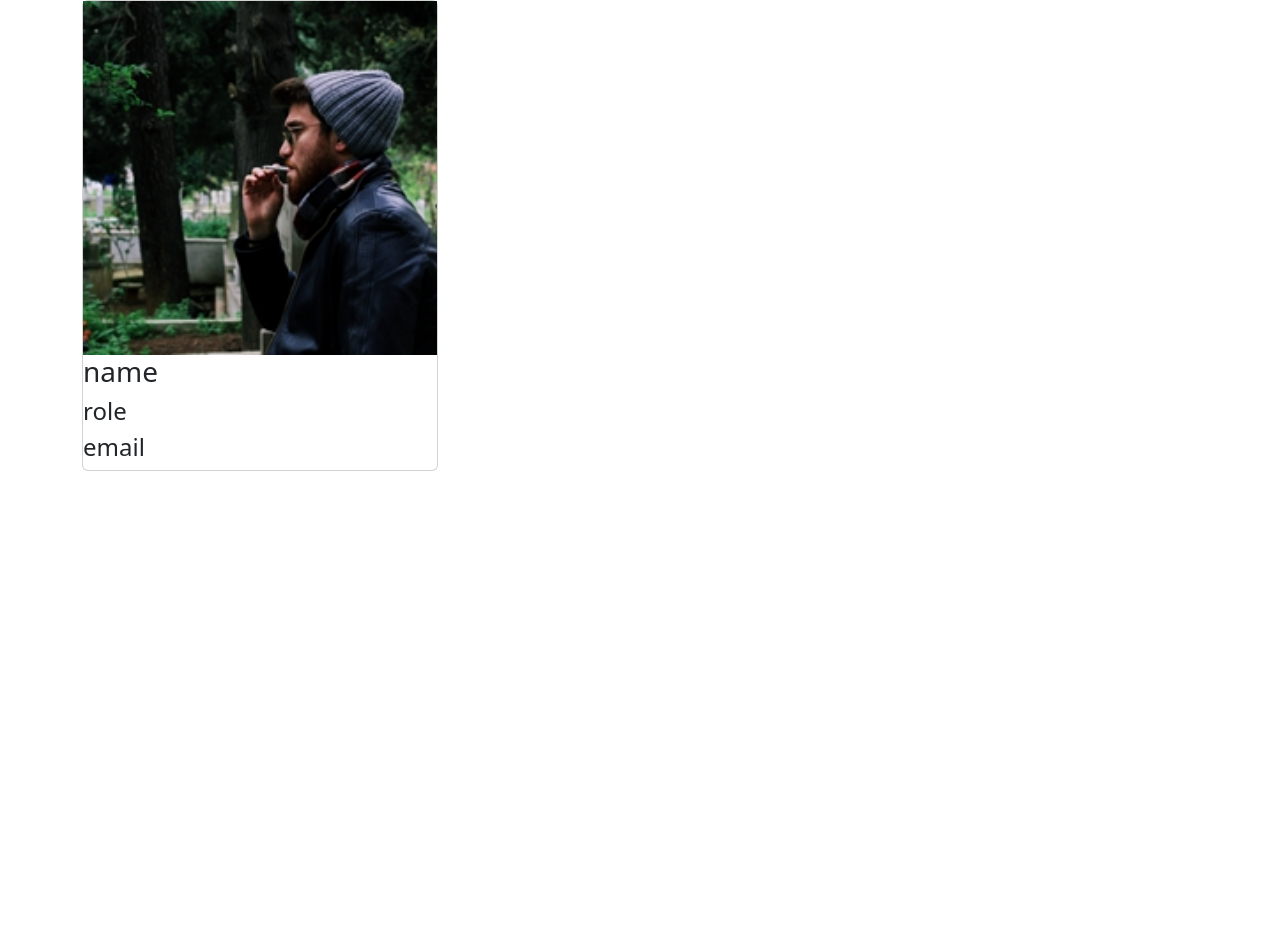
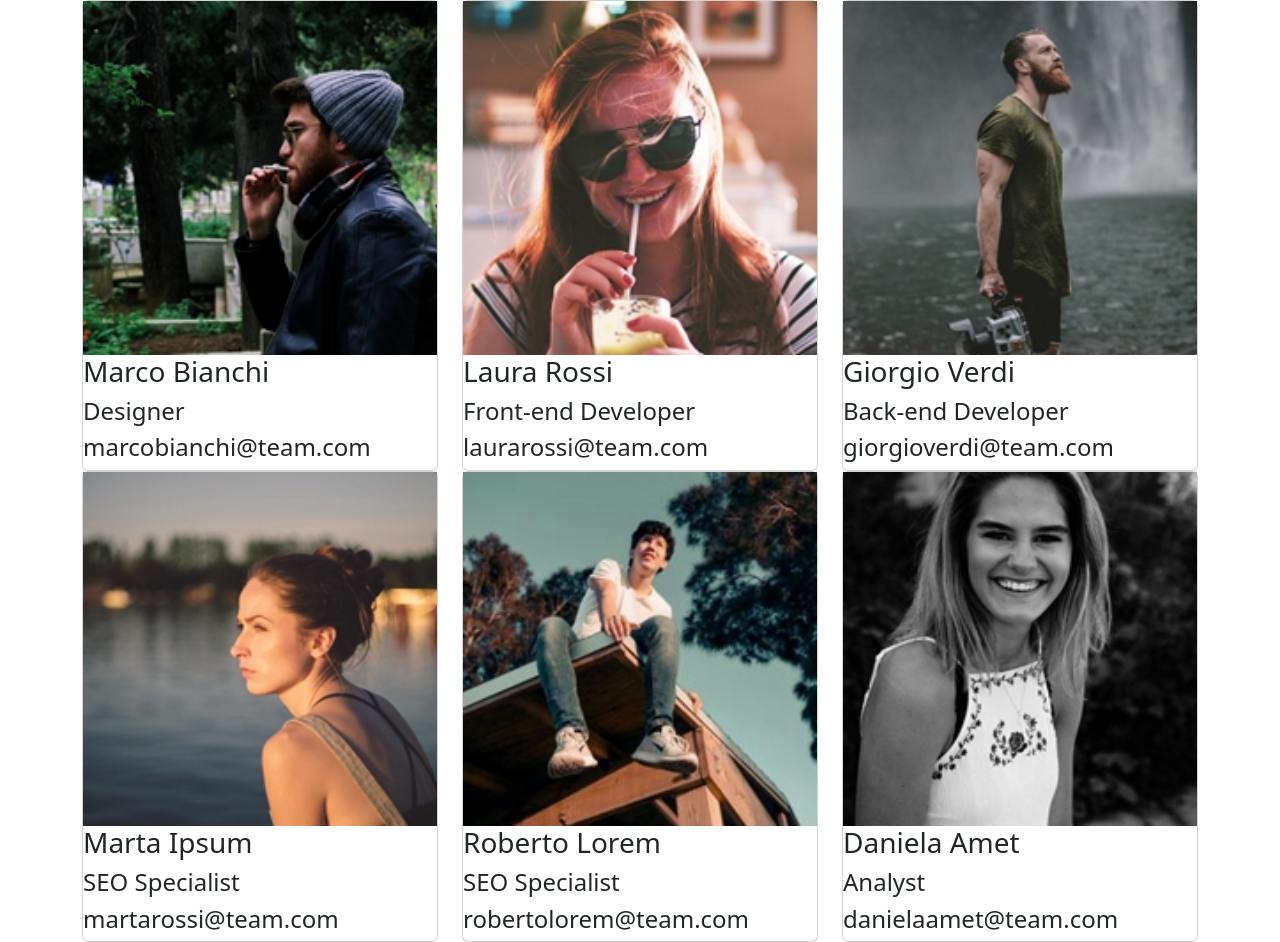
Before and after one commit to Fabiofragnito/js-our-team, a plain HTML site: page index.html in a window 1280 px wide. Before the commit the page ends 800 px from the top, so only its background shows below. Drawn offline with nearby package versions, Linux system fonts and the light colour scheme.

Commit message:
aggiunto logica e path img

```diff
--- a/assets/script.js
+++ b/assets/script.js
@@ -3,37 +3,37 @@ const teamMembers = [
     name: "Marco Bianchi",
     role: "Designer",
     email: "marcobianchi@team.com",
-    img: "img/male1.png"
+    img: "./assets/img/male1.png"
   },
   {
     name: "Laura Rossi",
     role: "Front-end Developer",
     email: "laurarossi@team.com",
-    img: "img/female1.png"
+    img: "./assets/img/female1.png"
   },
   {
     name: "Giorgio Verdi",
     role: "Back-end Developer",
     email: "giorgioverdi@team.com",
-    img: "img/male2.png"
+    img: "./assets/img/male2.png"
   },
   {
     name: "Marta Ipsum",
     role: "SEO Specialist",
     email: "martarossi@team.com",
-    img: "img/female2.png"
+    img: "./assets/img/female2.png"
   },
   {
     name: "Roberto Lorem",
     role: "SEO Specialist",
     email: "robertolorem@team.com",
-    img: "img/male3.png"
+    img: "./assets/img/male3.png"
   },
   {
     name: "Daniela Amet",
     role: "Analyst",
     email: "danielaamet@team.com",
-    img: "img/female3.png"
+    img: "./assets/img/female3.png"
   }
 ];
 
@@ -41,8 +41,20 @@ let rowEl = document.querySelector('.row');
 
 for (let i = 0; i < teamMembers.length; i++) {
   const teamMember = teamMembers[i];
+  console.log(teamMember);
+  let {name, role, email, img} = teamMember;
+  let markup = `
+  <div class="col-4">
+    <div class="card">
+      <img src="${img}" alt="">
+        <h3>${name}</h3>
+        <h4>${role}</h4>
+        <h4>${email}</h4>
+    </div>
 
-console.log(teamMember);
+  </div>`
+  rowEl.innerHTML += markup;
+
 
 
 }
--- a/index.html
+++ b/index.html
@@ -19,31 +19,9 @@
     <main>
         <div class="container">
             <div class="row">
-                <div class="col-4">
-                    <div class="card">
-                        <img src="./assets/img/male1.png" alt="">
-                        <h3>name</h3>
-                        <h4>role</h4>
-                        <h4>email</h4>
-                    </div>
-
-                </div>
-                <div class="col-4">
 
 
-                </div>
-                <div class="col-4">
 
-                </div>
-                <div class="col-4">
-
-                </div>
-                <div class="col-4">
-
-                </div>
-                <div class="col-4">
-
-                </div>
             </div>
         </div>
     </main>
```
